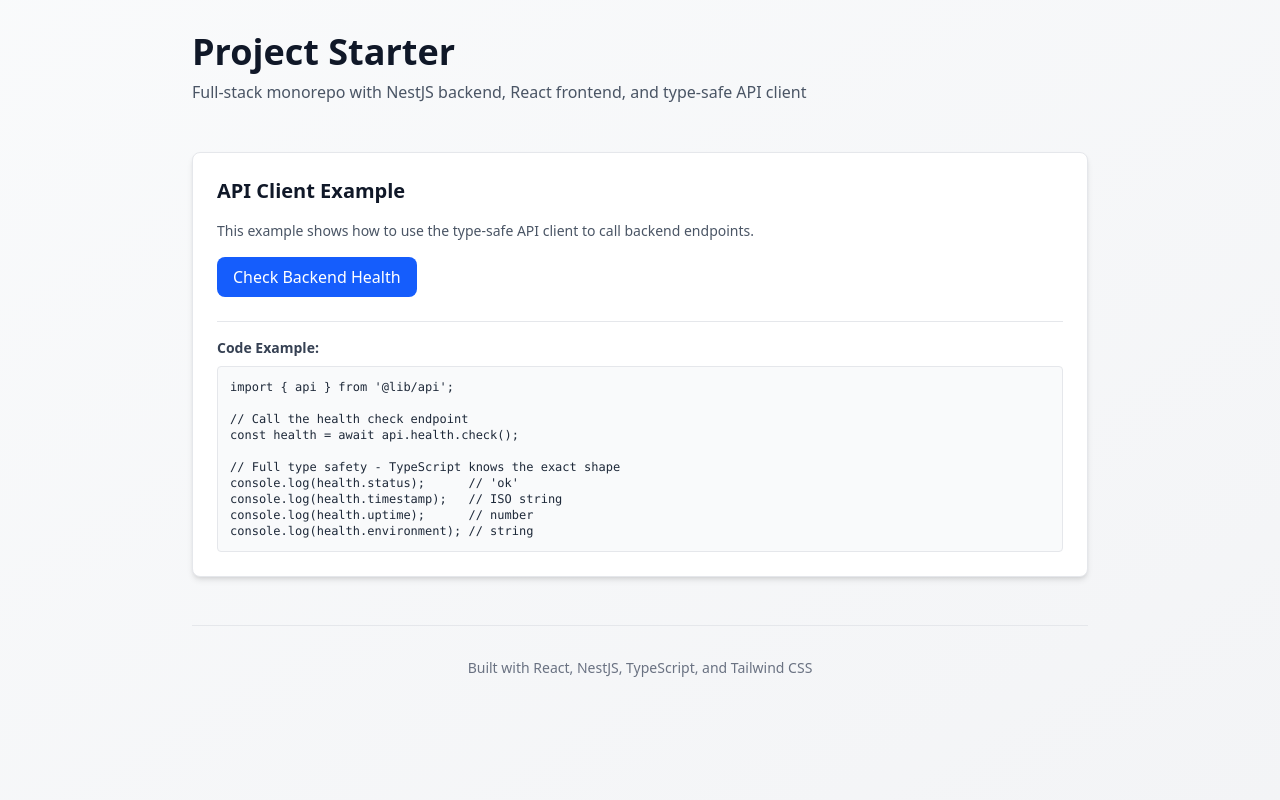
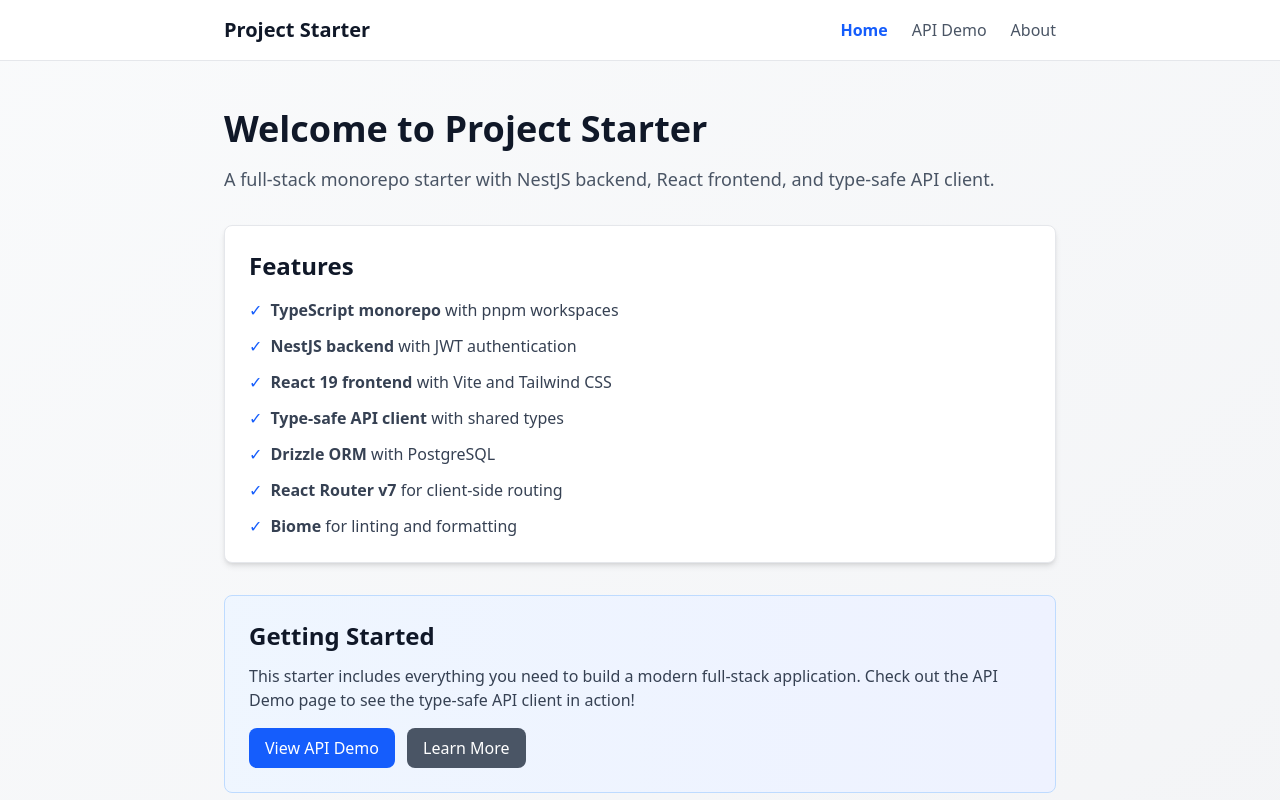
Before and after one commit to shaheemMPM/fullstack-project-starter, a React app in the folder apps/frontend/: page / in a window 1280 px wide. Shown: the top 800 px of the page. Built offline with nearby package versions, Linux system fonts and the light colour scheme; no server answers; the HTML template or start-up script is replaced by a standard one.

Commit message:
Setups routing with react router

```diff
--- a/apps/frontend/package.json
+++ b/apps/frontend/package.json
@@ -12,7 +12,9 @@
 	"dependencies": {
 		"@repo/api-client": "workspace:*",
 		"react": "^19.1.1",
-		"react-dom": "^19.1.1"
+		"react-dom": "^19.1.1",
+		"react-router": "^7.9.5",
+		"react-router-dom": "^7.9.5"
 	},
 	"devDependencies": {
 		"@tailwindcss/vite": "^4.1.16",
--- a/apps/frontend/src/App.tsx
+++ b/apps/frontend/src/App.tsx
@@ -1,28 +1,20 @@
-import { ApiExample } from '@examples/ApiExample';
+import Layout from '@components/Layout';
+import AboutPage from '@pages/AboutPage';
+import ApiDemoPage from '@pages/ApiDemoPage';
+import HomePage from '@pages/HomePage';
+import { BrowserRouter, Route, Routes } from 'react-router';
 
 const App = () => {
 	return (
-		<div className="min-h-screen bg-gradient-to-br from-gray-50 to-gray-100 dark:from-gray-900 dark:to-gray-800 p-8 font-sans">
-			<div className="max-w-4xl mx-auto">
-				<header className="mb-12">
-					<h1 className="text-4xl font-bold text-gray-900 dark:text-white mb-2">
-						Project Starter
-					</h1>
-					<p className="text-gray-600 dark:text-gray-400">
-						Full-stack monorepo with NestJS backend, React frontend, and
-						type-safe API client
-					</p>
-				</header>
-
-				<main>
-					<ApiExample />
-				</main>
-
-				<footer className="mt-12 pt-8 border-t border-gray-200 dark:border-gray-700 text-center text-sm text-gray-500 dark:text-gray-400">
-					Built with React, NestJS, TypeScript, and Tailwind CSS
-				</footer>
-			</div>
-		</div>
+		<BrowserRouter>
+			<Routes>
+				<Route element={<Layout />}>
+					<Route path="/" element={<HomePage />} />
+					<Route path="/about" element={<AboutPage />} />
+					<Route path="/api-demo" element={<ApiDemoPage />} />
+				</Route>
+			</Routes>
+		</BrowserRouter>
 	);
 };
 
--- /dev/null
+++ b/apps/frontend/src/components/Layout.tsx
@@ -0,0 +1,68 @@
+import { Link, Outlet, useLocation } from 'react-router';
+
+const Layout = () => {
+	const location = useLocation();
+
+	const isActive = (path: string) => {
+		return location.pathname === path;
+	};
+
+	return (
+		<div className="min-h-screen bg-gradient-to-br from-gray-50 to-gray-100 dark:from-gray-900 dark:to-gray-800">
+			<nav className="bg-white dark:bg-gray-800 border-b border-gray-200 dark:border-gray-700">
+				<div className="max-w-4xl mx-auto px-8 py-4">
+					<div className="flex items-center justify-between">
+						<Link
+							to="/"
+							className="text-xl font-bold text-gray-900 dark:text-white"
+						>
+							Project Starter
+						</Link>
+						<div className="flex gap-6">
+							<Link
+								to="/"
+								className={`transition-colors ${
+									isActive('/')
+										? 'text-blue-600 dark:text-blue-400 font-semibold'
+										: 'text-gray-600 dark:text-gray-400 hover:text-gray-900 dark:hover:text-white'
+								}`}
+							>
+								Home
+							</Link>
+							<Link
+								to="/api-demo"
+								className={`transition-colors ${
+									isActive('/api-demo')
+										? 'text-blue-600 dark:text-blue-400 font-semibold'
+										: 'text-gray-600 dark:text-gray-400 hover:text-gray-900 dark:hover:text-white'
+								}`}
+							>
+								API Demo
+							</Link>
+							<Link
+								to="/about"
+								className={`transition-colors ${
+									isActive('/about')
+										? 'text-blue-600 dark:text-blue-400 font-semibold'
+										: 'text-gray-600 dark:text-gray-400 hover:text-gray-900 dark:hover:text-white'
+								}`}
+							>
+								About
+							</Link>
+						</div>
+					</div>
+				</div>
+			</nav>
+
+			<main className="max-w-4xl mx-auto px-8 py-12">
+				<Outlet />
+			</main>
+
+			<footer className="max-w-4xl mx-auto px-8 py-8 mt-12 border-t border-gray-200 dark:border-gray-700 text-center text-sm text-gray-500 dark:text-gray-400">
+				Built with React, NestJS, TypeScript, and Tailwind CSS
+			</footer>
+		</div>
+	);
+};
+
+export default Layout;
--- /dev/null
+++ b/apps/frontend/src/pages/AboutPage.tsx
@@ -0,0 +1,99 @@
+const AboutPage = () => {
+	return (
+		<div className="space-y-8">
+			<section>
+				<h1 className="text-4xl font-bold text-gray-900 dark:text-white mb-4">
+					About This Project
+				</h1>
+				<p className="text-lg text-gray-600 dark:text-gray-400">
+					A modern full-stack starter template for building production-ready
+					applications.
+				</p>
+			</section>
+
+			<section className="bg-white dark:bg-gray-800 rounded-lg shadow-md p-6 border border-gray-200 dark:border-gray-700">
+				<h2 className="text-2xl font-bold text-gray-900 dark:text-white mb-4">
+					Tech Stack
+				</h2>
+				<div className="grid md:grid-cols-2 gap-6">
+					<div>
+						<h3 className="text-lg font-semibold text-gray-900 dark:text-white mb-3">
+							Frontend
+						</h3>
+						<ul className="space-y-2 text-gray-700 dark:text-gray-300">
+							<li>• React 19 with TypeScript</li>
+							<li>• Vite for blazing fast builds</li>
+							<li>• Tailwind CSS for styling</li>
+							<li>• React Router v7 for routing</li>
+						</ul>
+					</div>
+					<div>
+						<h3 className="text-lg font-semibold text-gray-900 dark:text-white mb-3">
+							Backend
+						</h3>
+						<ul className="space-y-2 text-gray-700 dark:text-gray-300">
+							<li>• NestJS with TypeScript</li>
+							<li>• Drizzle ORM with PostgreSQL</li>
+							<li>• JWT authentication</li>
+							<li>• Type-safe API client</li>
+						</ul>
+					</div>
+				</div>
+			</section>
+
+			<section className="bg-white dark:bg-gray-800 rounded-lg shadow-md p-6 border border-gray-200 dark:border-gray-700">
+				<h2 className="text-2xl font-bold text-gray-900 dark:text-white mb-4">
+					Project Structure
+				</h2>
+				<pre className="bg-gray-50 dark:bg-gray-900 border border-gray-200 dark:border-gray-700 p-4 rounded text-sm overflow-x-auto">
+					<code className="text-gray-800 dark:text-gray-200">
+						{`project-starter/
+├── apps/
+│   ├── backend/          # NestJS API
+│   └── frontend/         # React app
+├── packages/
+│   └── api-client/       # Shared API client
+└── package.json          # Workspace root`}
+					</code>
+				</pre>
+			</section>
+
+			<section className="bg-white dark:bg-gray-800 rounded-lg shadow-md p-6 border border-gray-200 dark:border-gray-700">
+				<h2 className="text-2xl font-bold text-gray-900 dark:text-white mb-4">
+					Key Features
+				</h2>
+				<div className="space-y-4 text-gray-700 dark:text-gray-300">
+					<div>
+						<h3 className="font-semibold text-gray-900 dark:text-white mb-2">
+							Type Safety Everywhere
+						</h3>
+						<p>
+							End-to-end type safety from database to frontend, with shared
+							types between backend and frontend.
+						</p>
+					</div>
+					<div>
+						<h3 className="font-semibold text-gray-900 dark:text-white mb-2">
+							Authentication Ready
+						</h3>
+						<p>
+							JWT-based authentication with bcrypt password hashing, ready to
+							use out of the box.
+						</p>
+					</div>
+					<div>
+						<h3 className="font-semibold text-gray-900 dark:text-white mb-2">
+							Developer Experience
+						</h3>
+						<p>
+							Hot reload, path aliases, automatic formatting with Biome, and
+							more.
+						</p>
+					</div>
+				</div>
+			</section>
+		</div>
+	);
+};
+
+export default AboutPage;
--- /dev/null
+++ b/apps/frontend/src/pages/ApiDemoPage.tsx
@@ -0,0 +1,20 @@
+import { ApiExample } from '@examples/ApiExample';
+
+const ApiDemoPage = () => {
+	return (
+		<div className="space-y-6">
+			<section>
+				<h1 className="text-4xl font-bold text-gray-900 dark:text-white mb-4">
+					API Demo
+				</h1>
+				<p className="text-lg text-gray-600 dark:text-gray-400">
+					See the type-safe API client in action with real backend calls.
+				</p>
+			</section>
+
+			<ApiExample />
+		</div>
+	);
+};
+
+export default ApiDemoPage;
--- /dev/null
+++ b/apps/frontend/src/pages/HomePage.tsx
@@ -0,0 +1,92 @@
+const HomePage = () => {
+	return (
+		<div className="space-y-8">
+			<section>
+				<h1 className="text-4xl font-bold text-gray-900 dark:text-white mb-4">
+					Welcome to Project Starter
+				</h1>
+				<p className="text-lg text-gray-600 dark:text-gray-400 mb-6">
+					A full-stack monorepo starter with NestJS backend, React frontend, and
+					type-safe API client.
+				</p>
+			</section>
+
+			<section className="bg-white dark:bg-gray-800 rounded-lg shadow-md p-6 border border-gray-200 dark:border-gray-700">
+				<h2 className="text-2xl font-bold text-gray-900 dark:text-white mb-4">
+					Features
+				</h2>
+				<ul className="space-y-3 text-gray-700 dark:text-gray-300">
+					<li className="flex items-start">
+						<span className="text-blue-600 dark:text-blue-400 mr-2">✓</span>
+						<span>
+							<strong>TypeScript monorepo</strong> with pnpm workspaces
+						</span>
+					</li>
+					<li className="flex items-start">
+						<span className="text-blue-600 dark:text-blue-400 mr-2">✓</span>
+						<span>
+							<strong>NestJS backend</strong> with JWT authentication
+						</span>
+					</li>
+					<li className="flex items-start">
+						<span className="text-blue-600 dark:text-blue-400 mr-2">✓</span>
+						<span>
+							<strong>React 19 frontend</strong> with Vite and Tailwind CSS
+						</span>
+					</li>
+					<li className="flex items-start">
+						<span className="text-blue-600 dark:text-blue-400 mr-2">✓</span>
+						<span>
+							<strong>Type-safe API client</strong> with shared types
+						</span>
+					</li>
+					<li className="flex items-start">
+						<span className="text-blue-600 dark:text-blue-400 mr-2">✓</span>
+						<span>
+							<strong>Drizzle ORM</strong> with PostgreSQL
+						</span>
+					</li>
+					<li className="flex items-start">
+						<span className="text-blue-600 dark:text-blue-400 mr-2">✓</span>
+						<span>
+							<strong>React Router v7</strong> for client-side routing
+						</span>
+					</li>
+					<li className="flex items-start">
+						<span className="text-blue-600 dark:text-blue-400 mr-2">✓</span>
+						<span>
+							<strong>Biome</strong> for linting and formatting
+						</span>
+					</li>
+				</ul>
+			</section>
+
+			<section className="bg-gradient-to-r from-blue-50 to-indigo-50 dark:from-blue-900/20 dark:to-indigo-900/20 rounded-lg p-6 border border-blue-200 dark:border-blue-800">
+				<h2 className="text-2xl font-bold text-gray-900 dark:text-white mb-3">
+					Getting Started
+				</h2>
+				<p className="text-gray-700 dark:text-gray-300 mb-4">
+					This starter includes everything you need to build a modern full-stack
+					application. Check out the API Demo page to see the type-safe API
+					client in action!
+				</p>
+				<div className="flex gap-3">
+					<a
+						href="/api-demo"
+						className="px-4 py-2 bg-blue-600 text-white rounded-lg hover:bg-blue-700 transition-colors"
+					>
+						View API Demo
+					</a>
+					<a
+						href="/about"
+						className="px-4 py-2 bg-gray-600 text-white rounded-lg hover:bg-gray-700 transition-colors"
+					>
+						Learn More
+					</a>
+				</div>
+			</section>
+		</div>
+	);
+};
+
+export default HomePage;
--- a/apps/frontend/tsconfig.app.json
+++ b/apps/frontend/tsconfig.app.json
@@ -28,6 +28,7 @@
 		"paths": {
 			"@/*": ["src/*"],
 			"@components/*": ["src/components/*"],
+			"@pages/*": ["src/pages/*"],
 			"@lib/*": ["src/lib/*"],
 			"@examples/*": ["src/examples/*"]
 		}
--- a/apps/frontend/vite.config.ts
+++ b/apps/frontend/vite.config.ts
@@ -10,6 +10,7 @@
 		alias: {
 			'@': path.resolve(__dirname, './src'),
 			'@components': path.resolve(__dirname, './src/components'),
+			'@pages': path.resolve(__dirname, './src/pages'),
 			'@lib': path.resolve(__dirname, './src/lib'),
 			'@examples': path.resolve(__dirname, './src/examples'),
 		},
```
Also changed, not shown: 1 other file (tests, documents, lock files or other folders).
